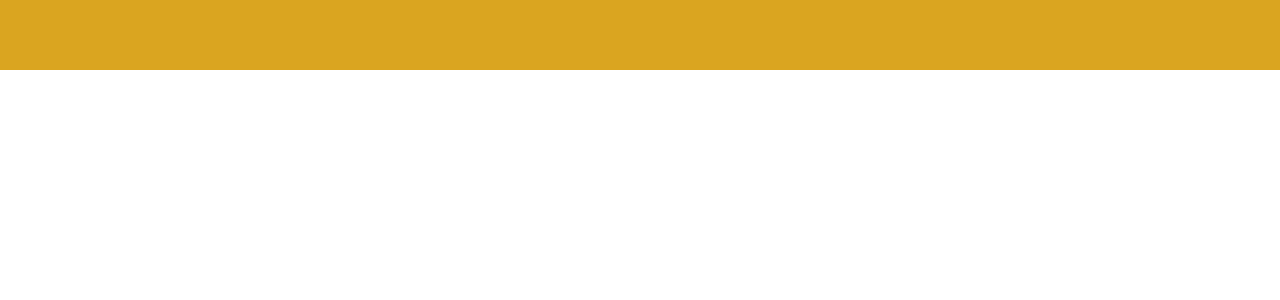
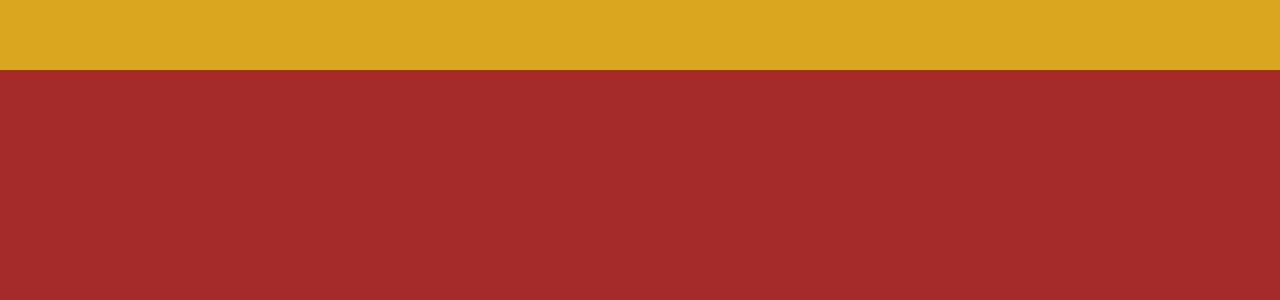
Before and after one commit to MMURPHY222/portfolio-v1, a React (Create React App) app: page / in a window 1280 px wide. Shown: the top 300 px of the page. Built offline with nearby package versions, Linux system fonts and the light colour scheme.

Commit message:
scroll-snap func

```diff
--- a/public/index.html
+++ b/public/index.html
@@ -17,6 +17,7 @@
       *{
         font-family: 'Montserrat', sans-serif;
         margin: 0;
+        overflow-x: hidden;
       }
     </style>
   </head>
--- a/src/App.js
+++ b/src/App.js
@@ -3,6 +3,7 @@
 import Portfolio from './components/portfolio/Portfolio'
 import Works from './components/works/Works'
 import Contact from './components/contact/Contact'
+import './app.css'
 
 function App() {
   return (
--- /dev/null
+++ b/src/app.css
@@ -0,0 +1,12 @@
+.app {
+  height: 100vh;
+}
+
+.sections {
+  width: 100vw;
+  height: calc(100vh - 70px);
+  background-color: black;
+  position: relative;
+  top: 70px;
+  scroll-snap-type: y mandatory;
+}
--- a/src/components/contact/contact.css
+++ b/src/components/contact/contact.css
@@ -1,3 +1,6 @@
 .contact {
+  width: 100vw;
+  height: calc(100vh - 70px);
   background-color: aqua;
+  scroll-snap-align: start;
 }
--- a/src/components/intro/intro.css
+++ b/src/components/intro/intro.css
@@ -1,3 +1,6 @@
 .intro {
   background-color: brown;
+  width: 100vw;
+  height: calc(100vh - 70px);
+  scroll-snap-align: start;
 }
--- a/src/components/nav/nav.css
+++ b/src/components/nav/nav.css
@@ -1,5 +1,8 @@
 .nav {
-  width: 100%;
+  width: 100vw;
   height: 70px;
   background-color: goldenrod;
+  position: fixed;
+  top: 0;
+  z-index: 2;
 }
--- a/src/components/portfolio/portfolio.css
+++ b/src/components/portfolio/portfolio.css
@@ -1,3 +1,6 @@
 .portfolio {
   background-color: orange;
+  width: 100vw;
+  height: calc(100vh - 70px);
+  scroll-snap-align: start;
 }
--- a/src/components/works/work.css
+++ b/src/components/works/work.css
@@ -1,3 +1,6 @@
 .works {
   background-color: grey;
+  width: 100vw;
+  height: calc(100vh - 70px);
+  scroll-snap-align: start;
 }
```
